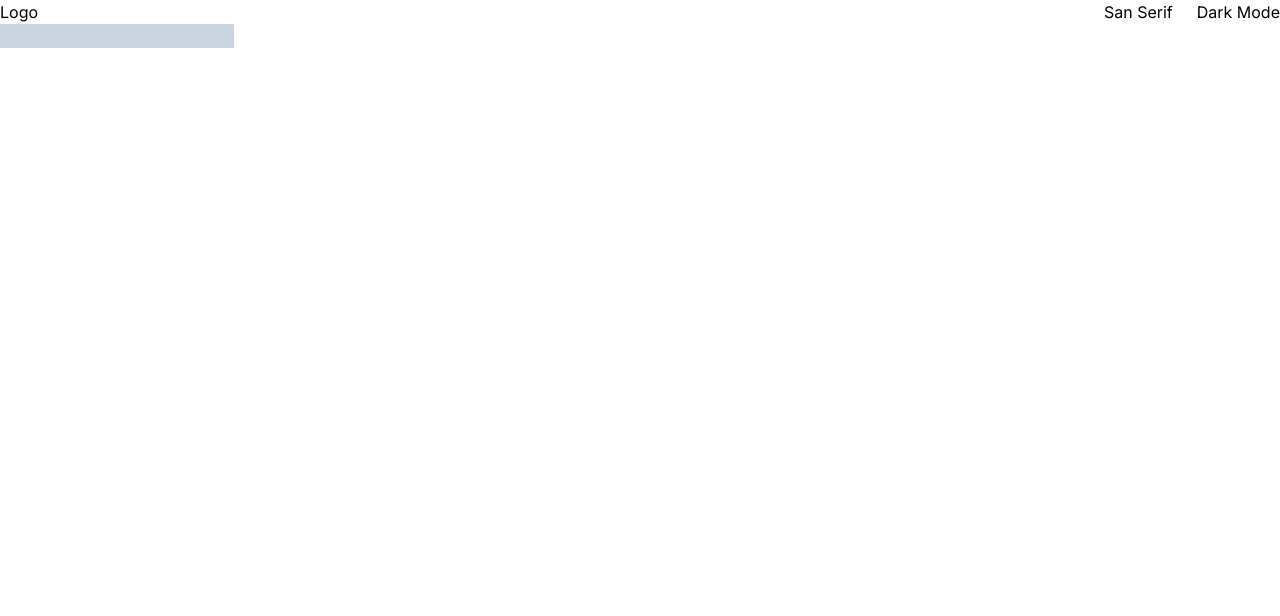
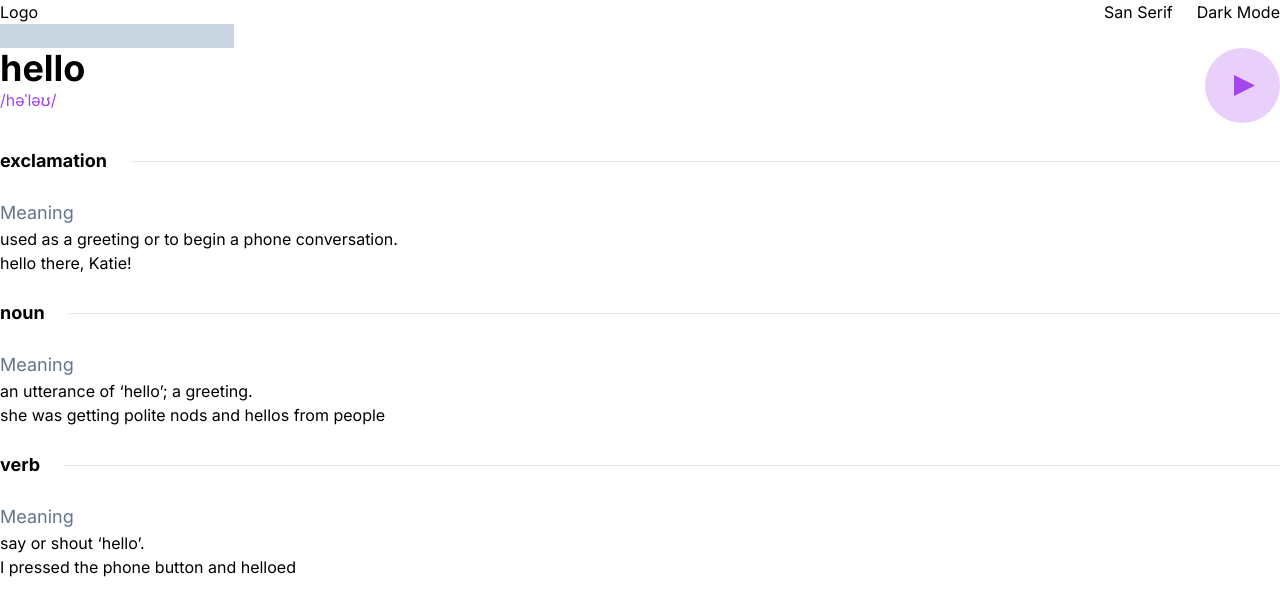
Before and after one commit to doinby/dictionary-app-react, a React (Vite) app: page / in a window 1280 px wide. Shown: the top 616 px of the page. Built offline with nearby package versions, Linux system fonts and the light colour scheme.

Commit message:
add stylings to Entry

```diff
--- a/src/components/Entry.jsx
+++ b/src/components/Entry.jsx
@@ -1,6 +1,44 @@
+import playBtn from '../assets/images/icon-play.svg';
+
 export default function Entry({ data }) {
 	const { word, phonetic, phonetics, origin, meanings } = data;
-	const { text, audio } = phonetics || {};
 
-	return <></>;
+	return (
+		<article className='space-y-6'>
+			<div className='flex justify-between'>
+				<div>
+					<h2 className='text-4xl font-bold'>{word}</h2>
+					<p className='text-lavender'>{`/${phonetic}/`}</p>
+				</div>
+				<button>
+					<img src={playBtn} />
+				</button>
+			</div>
+			{meanings?.map(
+				({
+					idx,
+					partOfSpeech,
+					definitions: [{ definition, example, synonyms, antonyms }],
+				}) => {
+					// const { definition, example, synonyms, antonyms } = definitions[0];
+					return (
+						<div key={idx}>
+							<fieldset className='my-6 border-t-1 border-slate-200'>
+								<legend className='pr-6 text-lg font-bold'>
+									{partOfSpeech}
+								</legend>
+							</fieldset>
+							<ul>
+								<h3 className='text-lg text-slate-500'>Meaning</h3>
+								<li className='list-disc'>{definition}</li>
+							</ul>
+							<p>{example}</p>
+							<p>{synonyms}</p>
+							<p>{antonyms}</p>
+						</div>
+					);
+				}
+			)}
+		</article>
+	);
 }
--- a/src/components/Search.jsx
+++ b/src/components/Search.jsx
@@ -1,9 +1,10 @@
 import Entry from './Entry';
-import data from '../data.json';
 import { useState } from 'react';
+import data from '../data.js';
 
 export default function Searcn() {
 	const [query, setQuery] = useState('hello');
+	// const [data, setData] = useState(JSON.parse(word));
 
 	return (
 		<>
--- a/src/data.json
+++ /dev/null
@@ -1,51 +0,0 @@
-[
-	{
-		"word": "hello",
-		"phonetic": "həˈləʊ",
-		"phonetics": [
-			{
-				"text": "həˈləʊ",
-				"audio": "//ssl.gstatic.com/dictionary/static/sounds/20200429/hello--_gb_1.mp3"
-			},
-			{
-				"text": "hɛˈləʊ"
-			}
-		],
-		"origin": "early 19th century: variant of earlier hollo ; related to holla.",
-		"meanings": [
-			{
-				"partOfSpeech": "exclamation",
-				"definitions": [
-					{
-						"definition": "used as a greeting or to begin a phone conversation.",
-						"example": "hello there, Katie!",
-						"synonyms": [],
-						"antonyms": []
-					}
-				]
-			},
-			{
-				"partOfSpeech": "noun",
-				"definitions": [
-					{
-						"definition": "an utterance of ‘hello’; a greeting.",
-						"example": "she was getting polite nods and hellos from people",
-						"synonyms": [],
-						"antonyms": []
-					}
-				]
-			},
-			{
-				"partOfSpeech": "verb",
-				"definitions": [
-					{
-						"definition": "say or shout ‘hello’.",
-						"example": "I pressed the phone button and helloed",
-						"synonyms": [],
-						"antonyms": []
-					}
-				]
-			}
-		]
-	}
-]
--- a/src/index.css
+++ b/src/index.css
@@ -6,7 +6,14 @@
 @tailwind utilities;
 
 @layer base {
-	html {
+	/* html {
 		font-family: 'Inter', sans-serif;
-	}
+	} */
 }
+
+@theme {
+	--font-sans: 'Inter', sans-serif;
+	--font-serif: 'Lora', serif;
+	--font-mono: 'Inconsolata', monospace;
+	--color-lavender: #a445ed;
+}
```
